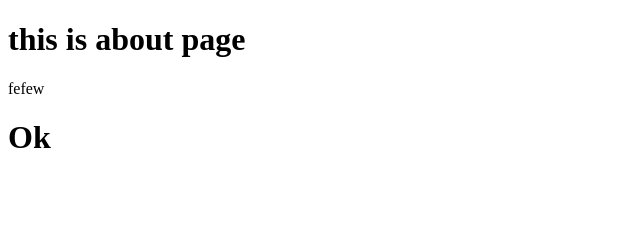
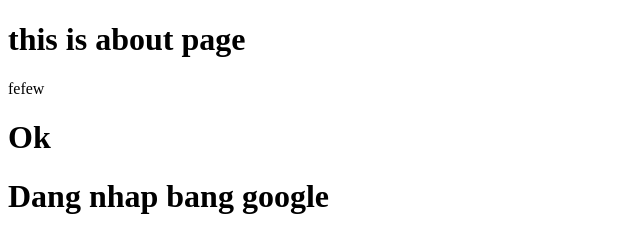
Before and after one commit to jackeylove0201/Test-git-project, a plain HTML site: page about.html in a window 1280 px wide. Shown: the whole page, without its empty margins (0-640 px from the left). Drawn offline with Linux system fonts and the light colour scheme.

Commit message:
Update about lan 4

```diff
--- a/about.html
+++ b/about.html
@@ -9,5 +9,8 @@
     <h1>this is about page</h1>
     <span>fefew</span>
     <h1>Ok</h1>
+    <div>
+        <h1>Dang nhap bang google</h1>
+    </div>
 </body>
 </html>
```
